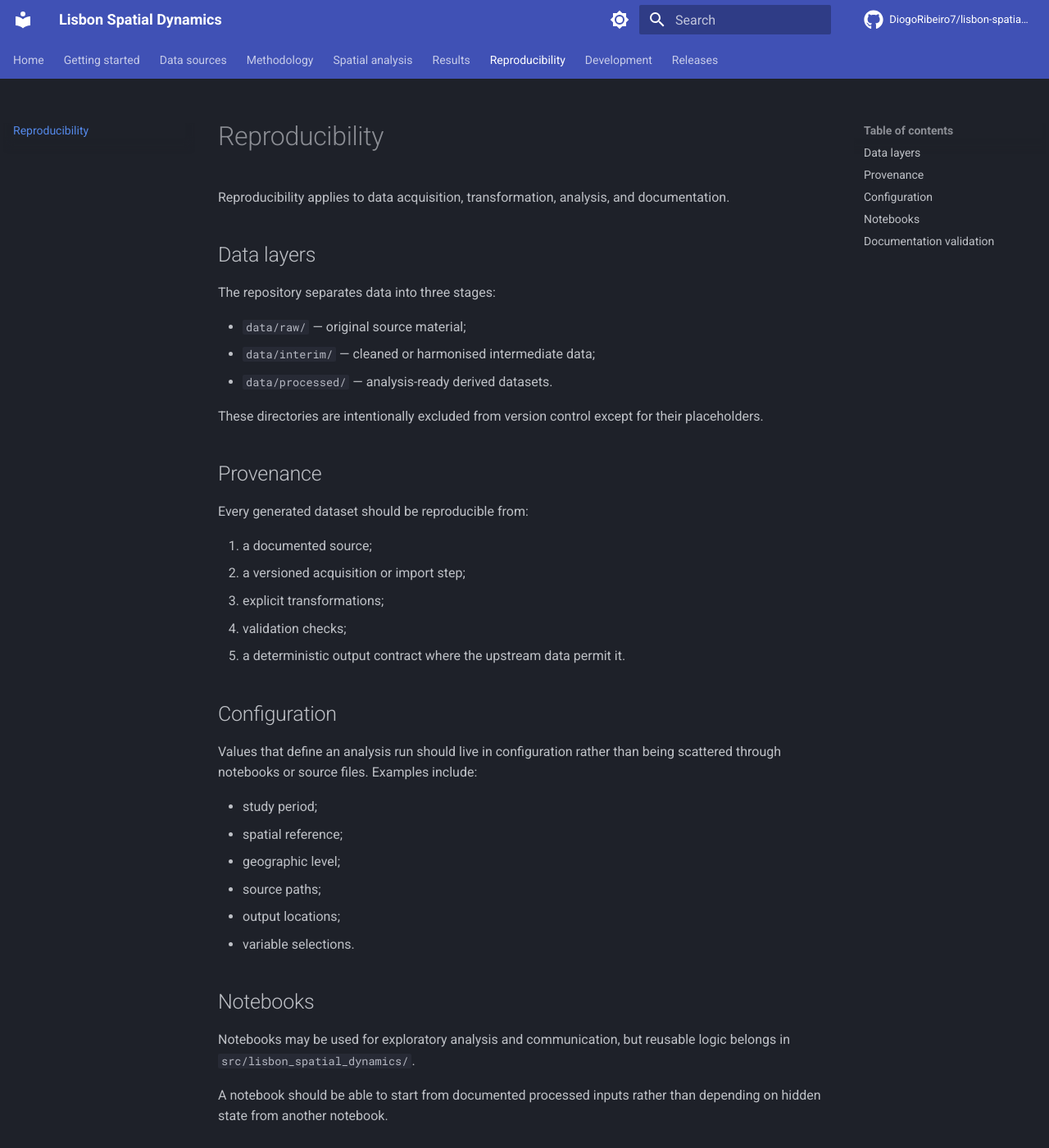
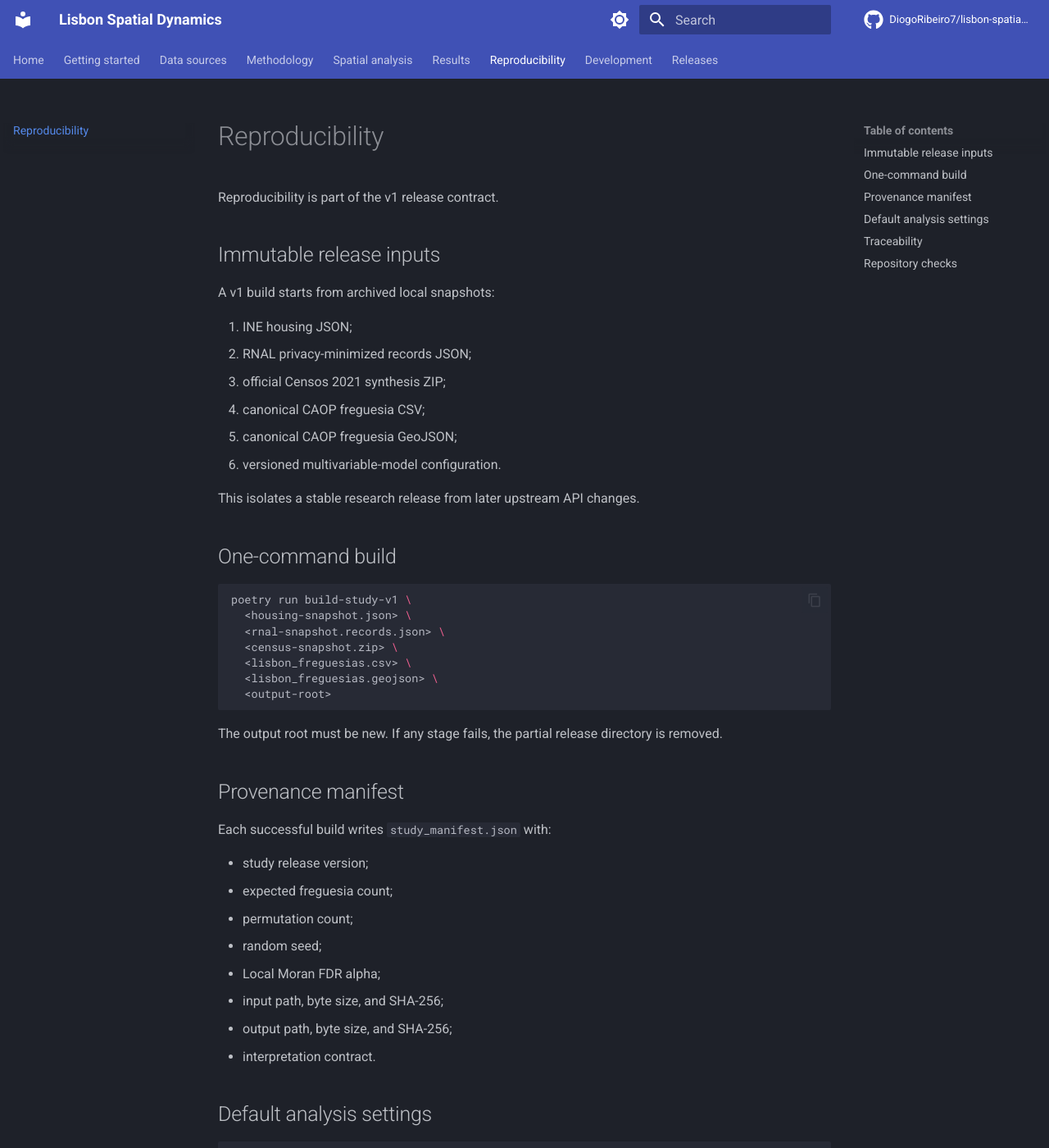
Before and after one commit to DiogoRibeiro7/lisbon-spatial-dynamics, an MkDocs documentation site: the page built from docs/reproducibility.md, in a window 1280 px wide and 1400 px high. Shown: the whole window at 82% size. Built offline with MkDocs 1.6.1 and Material for MkDocs 9.7.7, drawn with Linux system fonts in a browser that asks for light colours; comment, search, counter and statistics services are not loaded; some of the changed text lies outside the part shown.

Commit message:
docs: define v1 reproducibility contract

````diff
--- a/docs/reproducibility.md
+++ b/docs/reproducibility.md
@@ -1,50 +1,70 @@
 # Reproducibility
 
-Reproducibility applies to data acquisition, transformation, analysis, and documentation.
+Reproducibility is part of the v1 release contract.
 
-## Data layers
+## Immutable release inputs
 
-The repository separates data into three stages:
+A v1 build starts from archived local snapshots:
 
-- `data/raw/` — original source material;
-- `data/interim/` — cleaned or harmonised intermediate data;
-- `data/processed/` — analysis-ready derived datasets.
+1. INE housing JSON;
+2. RNAL privacy-minimized records JSON;
+3. official Censos 2021 synthesis ZIP;
+4. canonical CAOP freguesia CSV;
+5. canonical CAOP freguesia GeoJSON;
+6. versioned multivariable-model configuration.
 
-These directories are intentionally excluded from version control except for their placeholders.
+This isolates a stable research release from later upstream API changes.
 
-## Provenance
-
-Every generated dataset should be reproducible from:
-
-1. a documented source;
-2. a versioned acquisition or import step;
-3. explicit transformations;
-4. validation checks;
-5. a deterministic output contract where the upstream data permit it.
-
-## Configuration
-
-Values that define an analysis run should live in configuration rather than being scattered through notebooks or source files. Examples include:
-
-- study period;
-- spatial reference;
-- geographic level;
-- source paths;
-- output locations;
-- variable selections.
-
-## Notebooks
-
-Notebooks may be used for exploratory analysis and communication, but reusable logic belongs in `src/lisbon_spatial_dynamics/`.
-
-A notebook should be able to start from documented processed inputs rather than depending on hidden state from another notebook.
-
-## Documentation validation
-
-Documentation is part of the build. CI runs:
+## One-command build
 
 ```bash
+poetry run build-study-v1 \
+  <housing-snapshot.json> \
+  <rnal-snapshot.records.json> \
+  <census-snapshot.zip> \
+  <lisbon_freguesias.csv> \
+  <lisbon_freguesias.geojson> \
+  <output-root>
+```
+
+The output root must be new. If any stage fails, the partial release directory is removed.
+
+## Provenance manifest
+
+Each successful build writes `study_manifest.json` with:
+
+- study release version;
+- expected freguesia count;
+- permutation count;
+- random seed;
+- Local Moran FDR alpha;
+- input path, byte size, and SHA-256;
+- output path, byte size, and SHA-256;
+- interpretation contract.
+
+## Default analysis settings
+
+```text
+canonical freguesias: 24
+spatial permutations: 999
+random seed: 42
+Local Moran FDR alpha: 0.05
+```
+
+Model specifications live in `configs/multivariable_models.toml`.
+
+## Traceability
+
+The final-results layer synthesizes existing machine-readable outputs. It does not silently refit models or recompute spatial statistics.
+
+## Repository checks
+
+```bash
+poetry run ruff check .
+poetry run ruff format --check .
+poetry run mypy src tests
+poetry run pytest
 poetry run mkdocs build --strict
 ```
 
-Warnings that break the documentation build should be treated as repository defects rather than ignored.
+Notebooks may support exploration or communication, but v1 release results must be reproducible without hidden notebook state.
````
